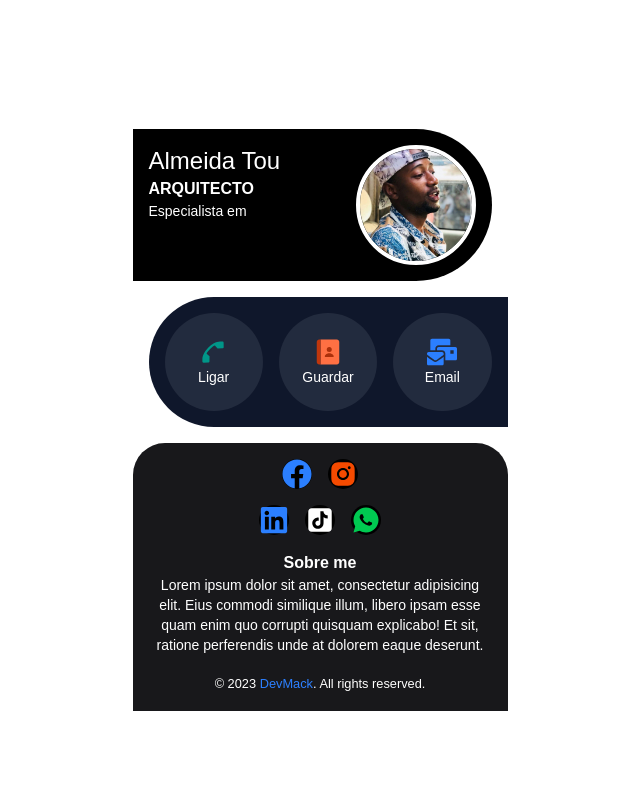
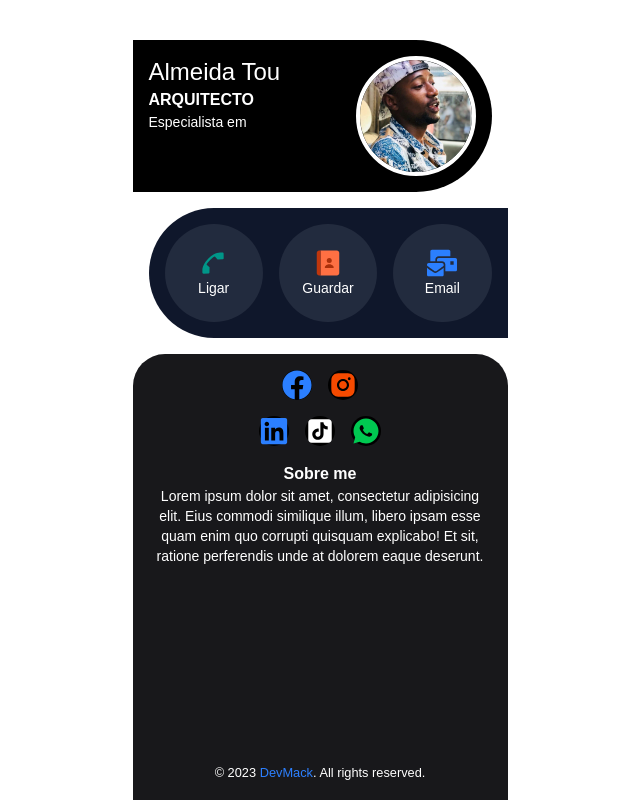
Before and after one commit to DevmackSoftware/cartao-visita, a Next.js app: page /tou in a window 1280 px wide. Shown: the whole page, without its empty margins (320-960 px from the left). Built offline with nearby package versions, Linux system fonts and the light colour scheme.

Commit message:
update tou

```diff
--- a/src/app/tou/page.tsx
+++ b/src/app/tou/page.tsx
@@ -8,8 +8,8 @@ import { RiWhatsappFill } from "react-icons/ri";
 
 export default function TouPage() {
     return (
-        <main className="bg-white text-black flex justify-center items-center min-h-screen w-full">
-            <div className="max-w-93.75 w-full pt-10 relative md:h-auto space-y-4">
+        <main className="bg-white text-black flex justify-center min-h-screen w-full">
+            <div className="max-w-93.75 w-full pt-10 relative md:h-auto space-y-4 flex flex-col">
                 <div>
                     <div data-aos="fade-right" className="rounded-r-full p-4 flex gap-4 bg-black text-white mr-4">
                         <div className="flex-1 ">
@@ -26,7 +26,7 @@ export default function TouPage() {
                         </div>
                     </div>
                 </div>
-                <div className="space-y-4 flex flex-col">
+                <div className="space-y-4 flex flex-col flex-1">
                     <div data-aos="fade-left" className=" *:text-sm text-white  *:bg-slate-300/10 *:grid *:text-center *:p-4 *:rounded-full *:aspect-square *:place-content-center rounded-l-full grid grid-cols-3 gap-4 p-4 bg-slate-900 ml-4">
                         <a href="#" className="">
                             <FcPhone size={30} />
```
